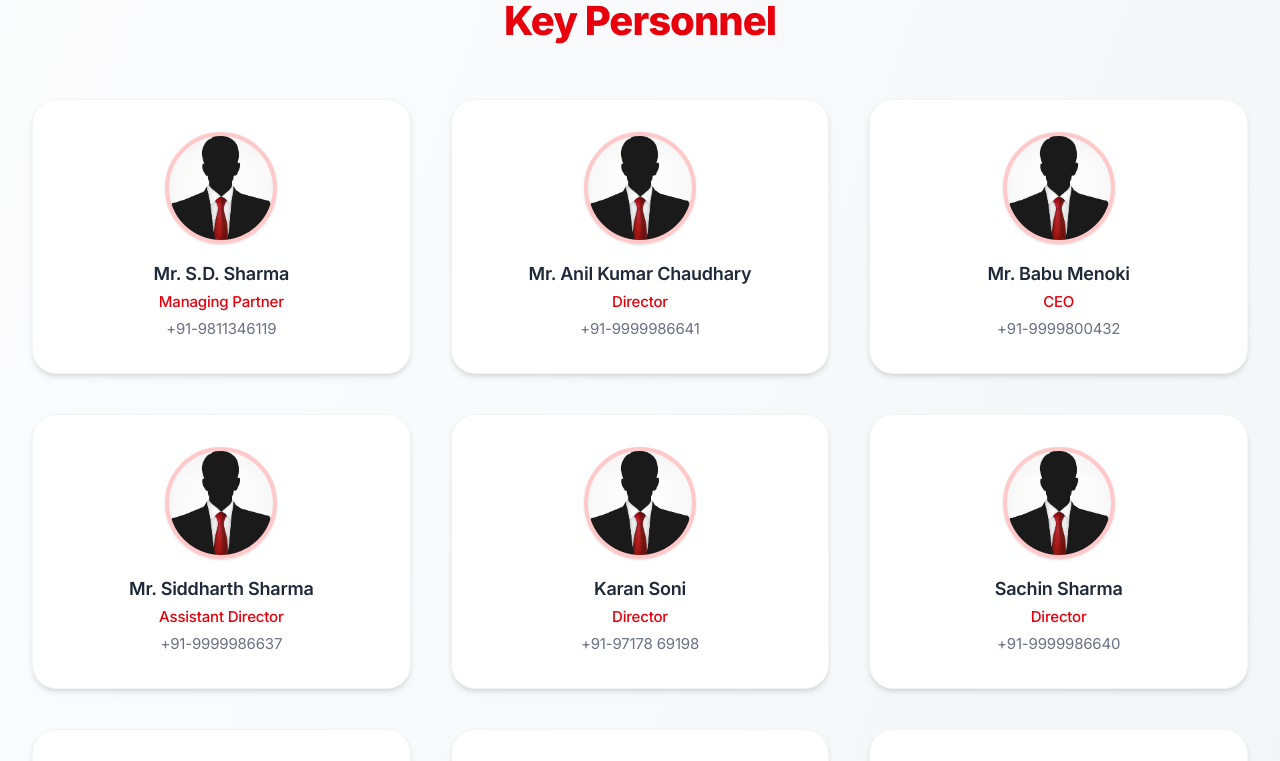
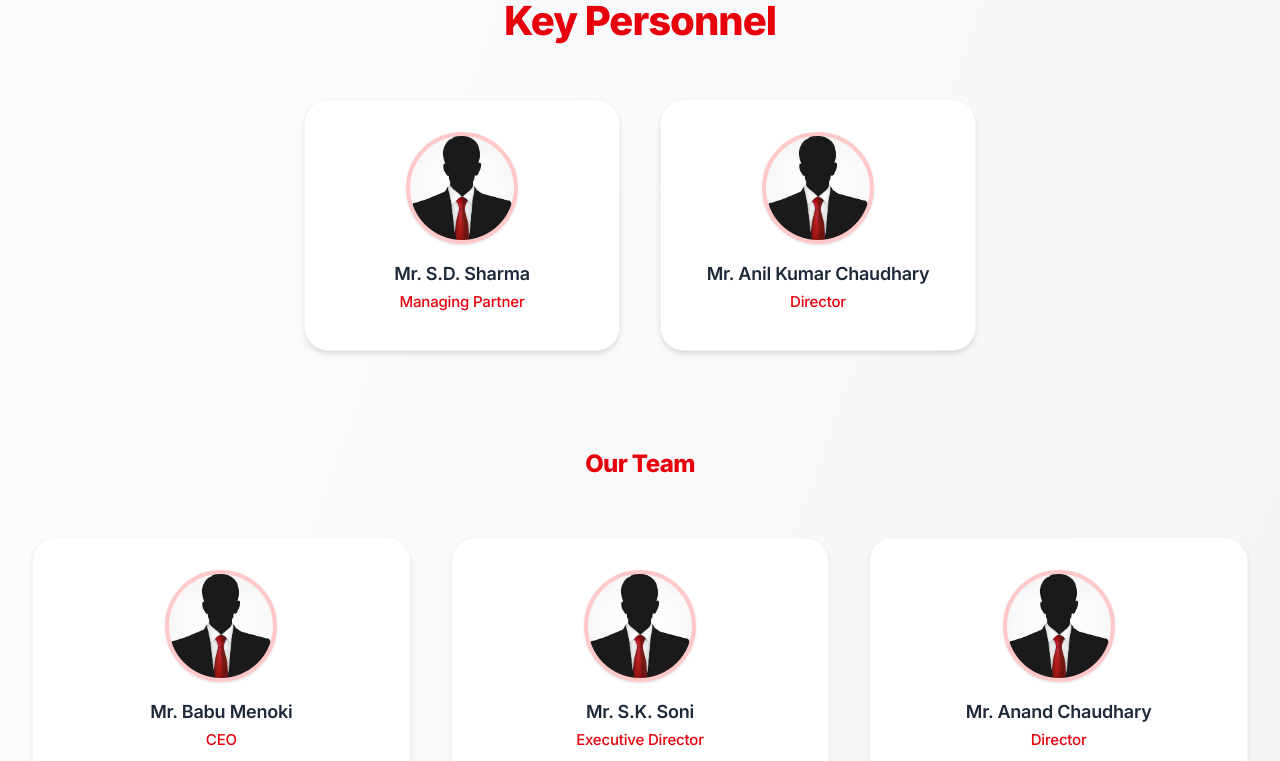
Before and after one commit to Srinath-exe/premier-infra-group, a Next.js app: page /aboutus in a window 1280 px wide. Shown: the part 2100-2861 px from the top of the page. Built offline with nearby package versions, Linux system fonts and the light colour scheme.

Commit message:
Refactor About Us page layout, enhance Key Personnel section, and update company data to improve presentation and accessibility.

```diff
--- a/app/aboutus/page.tsx
+++ b/app/aboutus/page.tsx
@@ -37,7 +37,6 @@ export default function AboutUsPage() {
                 </div>
             </div>
             </section>
-
              {/* Sections */}
             <Section
                 title={companyData.safety_title}
@@ -51,8 +50,76 @@ export default function AboutUsPage() {
                 imageUrl="/images/project/op2.jpg"
             />
 
-            {/* Team */}
-            <KeyPersonnelSection keyPersonnel={companyData.keyPersonnel} />
+            {/* First 2 Key Personnel in a row */}
+            <section className="my-24">
+            <h2 className="text-4xl font-extrabold text-center text-red-600 mb-14 tracking-tight">
+                Key Personnel
+            </h2>
+            <div className="grid grid-cols-1 sm:grid-cols-2 gap-10 justify-center max-w-2xl mx-auto">
+                {companyData.keyPersonnel.slice(0, 2).map((person, index) => (
+                <div
+                    key={index}
+                    className="bg-white p-8 rounded-3xl shadow-md flex flex-col items-center border border-gray-100 hover:shadow-2xl transition-shadow duration-300 group"
+                >
+                    <div className="w-28 h-28 rounded-full overflow-hidden border-4 border-red-200 mb-4 shadow-sm group-hover:scale-105 transition-transform duration-300 bg-gradient-to-br from-red-100 to-red-300">
+                    <Image
+                        src="/images/team/person.jpg"
+                        alt={person.name}
+                        width={112}
+                        height={112}
+                        className="object-cover w-full h-full"
+                    />
+                    </div>
+                    <h3 className="text-lg font-semibold text-gray-800 mb-1 text-center">
+                    {person.name}
+                    </h3>
+                    <p className="text-red-600 font-medium mb-1 text-center">
+                    {person.title}
+                    </p>
+                    {person.phone && (
+                    <p className="text-gray-500 text-center">{person.phone}</p>
+                    )}
+                </div>
+                ))}
+            </div>
+            </section>
+
+
+
+            {/* Our Team Title */}
+            <h2 className="text-2xl font-extrabold text-center text-red-600 mb-14 tracking-tight">
+            Our Team
+            </h2>
+            {/* Rest of the Key Personnel */}
+            <div className="grid grid-cols-1 sm:grid-cols-2 md:grid-cols-3 gap-10 mb-24">
+            {companyData.keyPersonnel.slice(2).map((person, index) => (
+                <div
+                key={index + 2}
+                className="bg-white p-8 rounded-3xl shadow-md flex flex-col items-center border border-gray-100 hover:shadow-2xl transition-shadow duration-300 group"
+                >
+                <div className="w-28 h-28 rounded-full overflow-hidden border-4 border-red-200 mb-4 shadow-sm group-hover:scale-105 transition-transform duration-300 bg-gradient-to-br from-red-100 to-red-300">
+                    <Image
+                    src="/images/team/person.jpg"
+                    alt={person.name}
+                    width={112}
+                    height={112}
+                    className="object-cover w-full h-full"
+                    />
+                </div>
+                <h3 className="text-lg font-semibold text-gray-800 mb-1 text-center">
+                    {person.name}
+                </h3>
+                <p className="text-red-600 font-medium mb-1 text-center">
+                    {person.title}
+                </p>
+                {person.phone && (
+                    <p className="text-gray-500 text-center">{person.phone}</p>
+                )}
+                </div>
+            ))}
+            </div>
+
+
         </div>
     );
 }
@@ -92,11 +159,10 @@ function Section({
         </section>
     );
 }
-
 function KeyPersonnelSection({
     keyPersonnel,
 }: {
-    keyPersonnel: { name: string; title: string; phone: string }[];
+    keyPersonnel: { name: string; title: string; phone?: string }[];
 }) {
     return (
         <section className="my-24">
@@ -124,7 +190,9 @@ function KeyPersonnelSection({
                         <p className="text-red-600 font-medium mb-1 text-center">
                             {person.title}
                         </p>
+                        {person.phone && (
                             <p className="text-gray-500 text-center">{person.phone}</p>
+                        )}
                     </div>
                 ))}
             </div>
--- a/components/ui/header.tsx
+++ b/components/ui/header.tsx
@@ -24,10 +24,11 @@ export default function Header() {
             <div className="md:hidden">
             <button
               onClick={toggleMobileMenu}
-              className="text-gray-500 hover:text-gray-700 focus:outline-none focus:text-gray-700"
+              className="text-gray-700 hover:text-gray-900 focus:outline-none focus:text-gray-900"
+              style={{ fontSize: "2rem", fontWeight: "bold", padding: "0.75rem" }}
             >
               <svg
-                className="h-6 w-6"
+              className="h-8 w-8"
               fill="none"
               stroke="currentColor"
               viewBox="0 0 24 24"
--- a/data/company-data.js
+++ b/data/company-data.js
@@ -124,17 +124,20 @@ const companyData = {
   quality_description: "Our company takes pride in being an ISO 9001:2008 certified organization, adhering to the internationally recognized Quality Management System Standard. This certification enables us to maintain a robust quality framework, ensuring that our operations and applications consistently meet the highest standards. To achieve this, we have established and documented clear quality policy objectives, which serve as a guiding framework for our organization. These objectives are communicated to and thoroughly understood by our employees, empowering them to contribute to the effective implementation of our quality management system. By instilling a culture of quality excellence throughout our organization, we ensure that our systems and processes operate at optimal levels, driving continuous improvement and customer satisfaction.",
 
   keyPersonnel: [
-    { name: "Mr. S.D. Sharma", title: "Managing Partner", phone: "+91-9811346119" },
-    { name: "Mr. Anil Kumar Chaudhary", title: "Director", phone: "+91-9999986641" },
-    { name: "Mr. Babu Menoki", title: "CEO", phone: "+91-9999800432" },
-    { name: "Mr. Siddharth Sharma", title: "Assistant Director", phone: "+91-9999986637" },
-    { name: "Karan Soni", title: "Director", phone: "+91-97178 69198" },
-    { name: "Sachin Sharma", title: "Director", phone: "+91-9999986640" },
-    { name: "Mr. S.K. Soni", title: "Executive Director", phone: "+91-98381 08055" },
+    { name: "Mr. S.D. Sharma", title: "Managing Partner" },
+    { name: "Mr. Anil Kumar Chaudhary", title: "Director" },
+    { name: "Mr. Babu Menoki", title: "CEO" },
+    { name: "Mr. S.K. Soni", title: "Executive Director" },
+    { name: "Mr. Anand Chaudhary", title: "Director" },
+    { name: "Mr. Siddharth Sharma", title: "Director" },
+    { name: "Mr. Karan Soni", title: "Director" },
+    { name: "Mr. Sachin Sharma", title: "Director" },
+
+
     { name: "Mr. Chetan Bhatia", title: "Head – Operations & Maintenance", phone: "+91-9999986644" },
     { name: "Mr. Sanjiv Kumar Singh", title: "Head- Accounts & Finance", phone: "+91-9999986633" },
-    { name: "Mr. Anand Chaudhary", title: "Assistant Director", phone: "+91-9999986630" },
-    { name: "Mr. Umesh Jha", title: "In charge-Tower Cranes", phone: "+91-9999986643" }
+
+    { name: "Mr. Umesh Jha", title: "In charge-Tower Cranes" }
   ],
   contact: {
     phone: "+91-9999986633",
```
Lines whose indentation alone changed are shown as unchanged.
